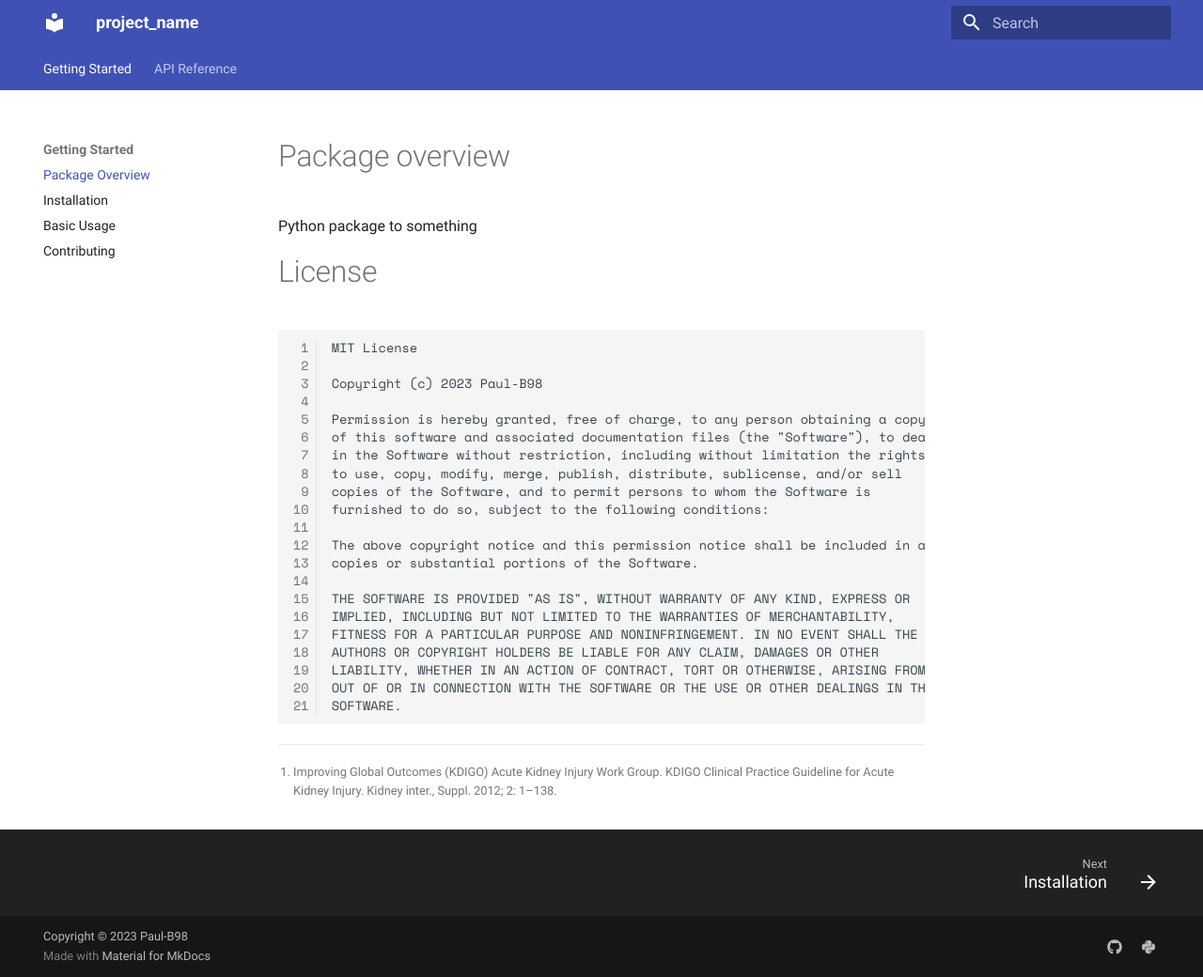
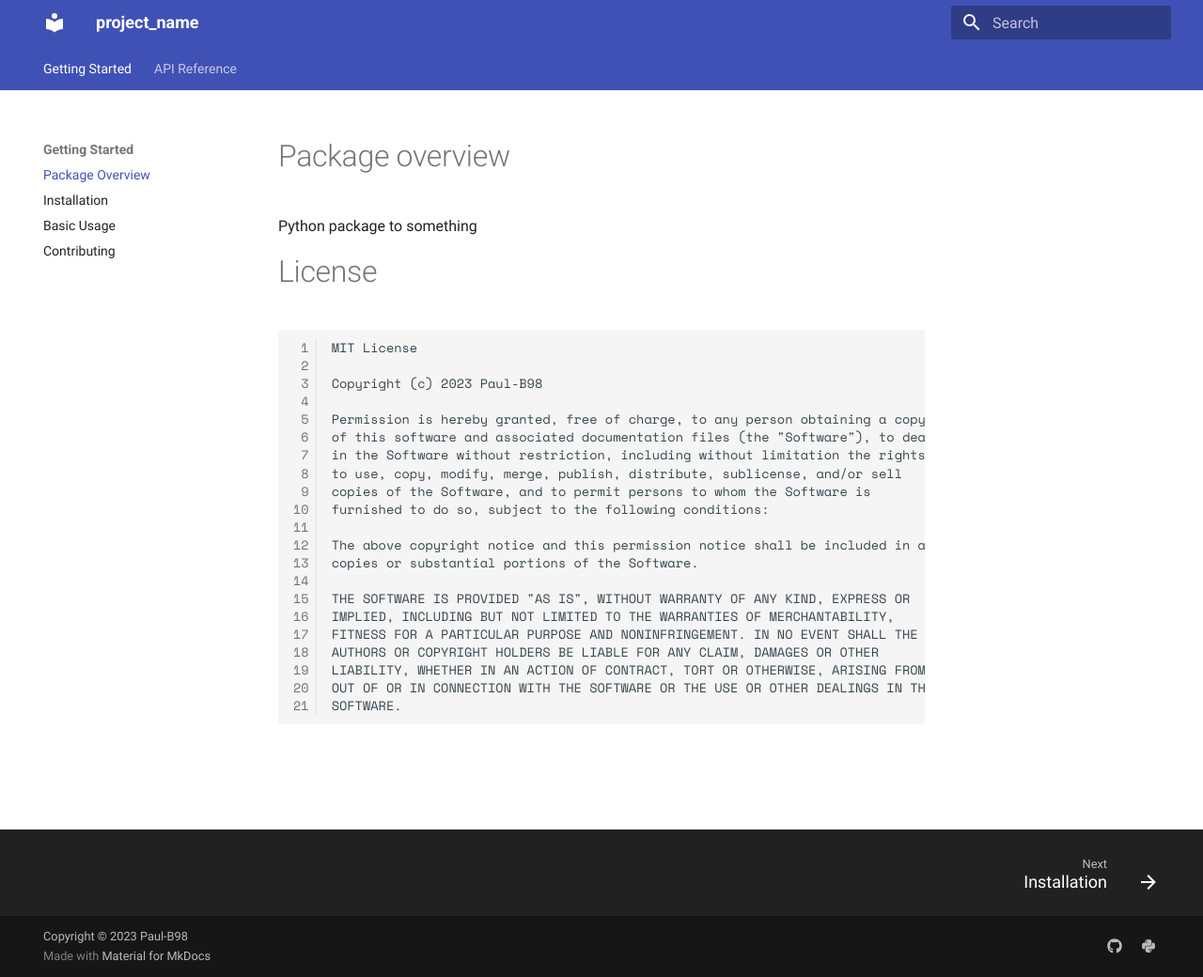
Before and after one commit to Paul-B98/django-project-template, an MkDocs documentation site: the page built from docs/getting_started/overview.md, in a window 1280 px wide and 1040 px high. Shown: the whole window at 94% size. Built offline with MkDocs 1.6.1 and Material for MkDocs 9.7.7, drawn with Linux system fonts in a browser that asks for light colours; part of the change alters nothing that is shown.

Commit message:
clean up

````diff
--- a/docs/getting_started/overview.md
+++ b/docs/getting_started/overview.md
@@ -27,5 +27,3 @@ LIABILITY, WHETHER IN AN ACTION OF CONTRACT, TORT OR OTHERWISE, ARISING FROM,
 OUT OF OR IN CONNECTION WITH THE SOFTWARE OR THE USE OR OTHER DEALINGS IN THE
 SOFTWARE.
 ```
-
-[^kdigo]: Improving Global Outcomes (KDIGO) Acute Kidney Injury Work Group. KDIGO Clinical Practice Guideline for Acute Kidney Injury. Kidney inter., Suppl. 2012; 2: 1–138.
--- a/mkdocs.yml
+++ b/mkdocs.yml
@@ -9,7 +9,7 @@ nav:
   # - User Guide:
   - API Reference: reference/
 
-copyright: Copyright &copy; 2023 Paul-B98
+copyright: Copyright &copy; 2023 Paul-B98 # TODO change this to your name
 
 theme:
   name: material
@@ -56,4 +56,4 @@ plugins:
         python:
           paths: ["project_name"]
           options:
-            docstring_style: numpy
+            docstring_style: google
````
